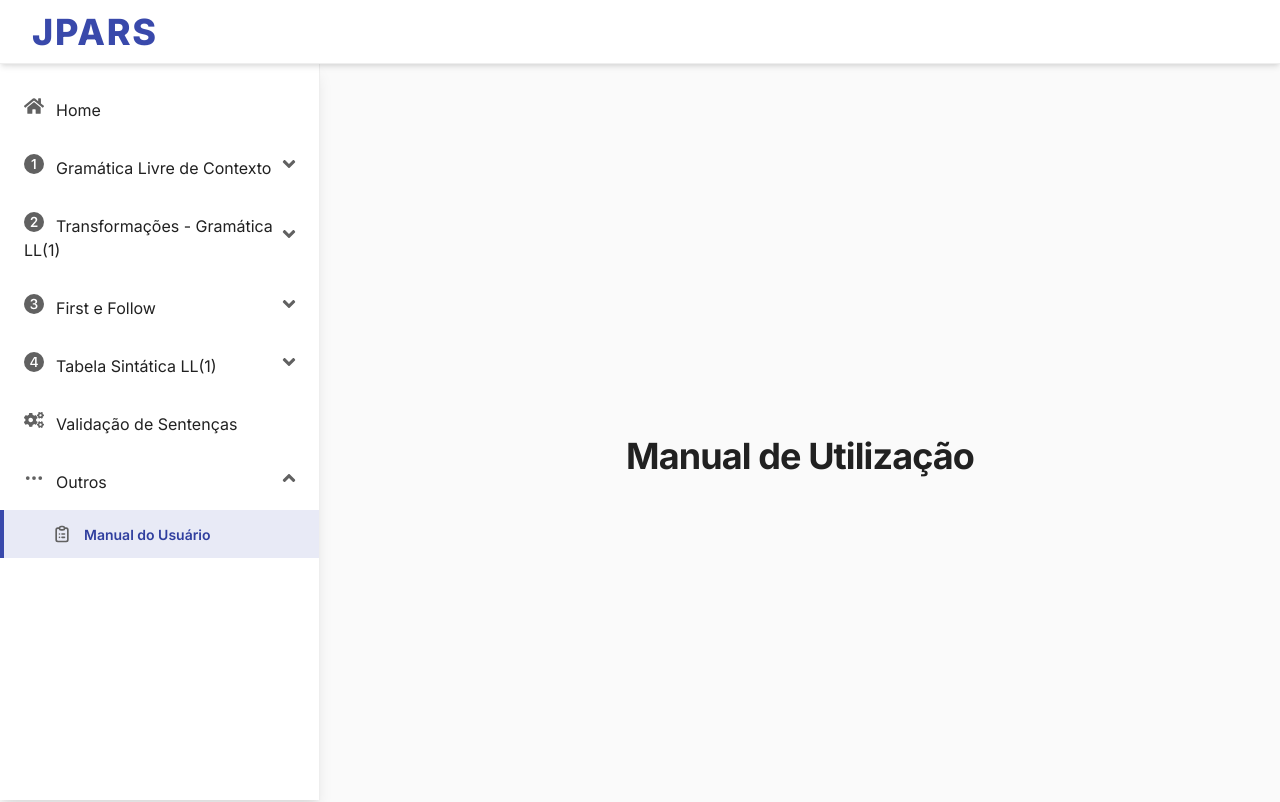
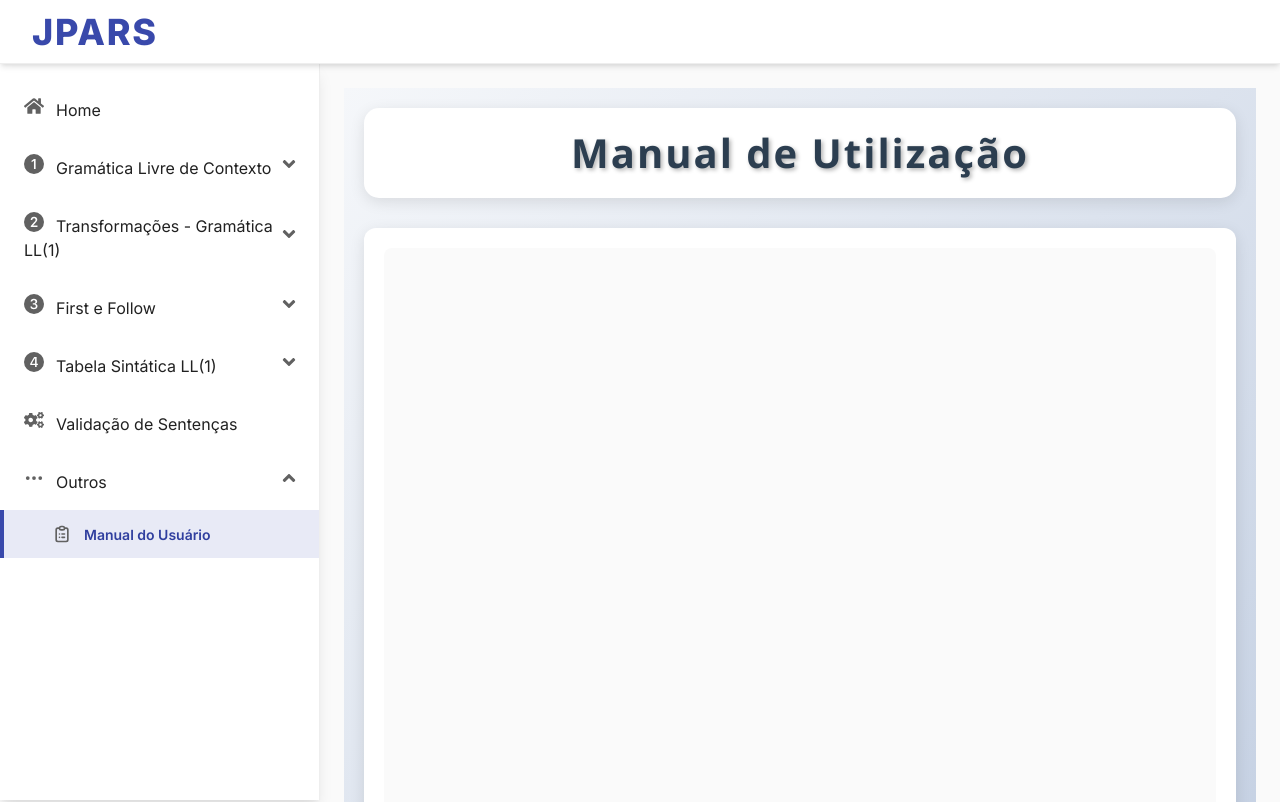
Before and after one commit to pknebel/frontend-jpars, a React (Create React App) app: page /manual in a window 1280 px wide. Shown: the top 802 px of the page. Built offline with nearby package versions, Linux system fonts and the light colour scheme.

Commit message:
adicionando manual de utilização e ajustes visuais

```diff
--- a/src/App.jsx
+++ b/src/App.jsx
@@ -9,7 +9,7 @@ import FirstFollow from './pages/FirstFollow';
 import GeracaoTabelaSintatica from './pages/GeracaoTabelaSintatica/index';
 import RecuperacaoErros from './pages/RecuperacaoErros/index';
 import ValidacaoSentenca from './pages/ValidacaoSentenca';
-import Manual from './pages/Manual';
+import Manual from './pages/Manual/index';
 import styled from 'styled-components';
 import { GramaticaProvider } from './contexts/GramaticaContext';
 
--- a/src/pages/Manual.jsx
+++ /dev/null
@@ -1,11 +0,0 @@
-import React from 'react'
-
-const Manual = () => {
-  return (
-    <div className='default'>
-      <h1>Manual de Utilização</h1>
-    </div>
-  )
-}
-
-export default Manual
--- /dev/null
+++ b/src/pages/Manual/index.jsx
@@ -0,0 +1,22 @@
+import React from 'react';
+import './styles.css';
+
+export default function Manual() {
+  return (
+    <div className="manual-page">
+      <div className="header">
+        <h1>Manual de Utilização</h1>
+      </div>
+
+      <div className="main-content">
+        <div className="pdf-container">
+          <iframe
+            src="/manual.pdf"
+            title="Manual da Ferramenta - JPARS"
+            className="pdf-viewer"
+          />
+        </div>
+      </div>
+    </div>
+  );
+}
--- /dev/null
+++ b/src/pages/Manual/styles.css
@@ -0,0 +1,95 @@
+/* Estilos para a página Manual */
+.manual-page {
+  min-height: 100vh;
+  padding: 20px;
+  font-family: 'Segoe UI', Tahoma, Geneva, Verdana, sans-serif;
+  background: linear-gradient(135deg, #f5f7fa 0%, #c3cfe2 100%);
+}
+
+/* Header */
+.header {
+  text-align: center;
+  margin-bottom: 30px;
+  padding: 20px;
+  background: #c7c7c9ff;
+  color: #2c3e50;
+  border-radius: 15px;
+  box-shadow: 0 4px 15px rgba(0, 0, 0, 0.1);
+}
+
+.header h1 {
+  font-size: 2.5rem;
+  margin: 0;
+  text-shadow: 2px 2px 4px rgba(0, 0, 0, 0.3);
+}
+
+/* Main Content */
+.main-content {
+  max-width: 1200px;
+  margin: 0 auto;
+}
+
+/* PDF Container */
+.pdf-container {
+  background: white;
+  border-radius: 12px;
+  padding: 20px;
+  box-shadow: 0 4px 15px rgba(0, 0, 0, 0.1);
+  overflow: hidden;
+}
+
+.pdf-viewer {
+  width: 100%;
+  height: 80vh;
+  min-height: 600px;
+  border: none;
+  border-radius: 8px;
+}
+
+/* Responsividade */
+@media (max-width: 768px) {
+  .manual-page {
+    padding: 15px;
+  }
+
+  .header {
+    padding: 15px;
+    margin-bottom: 20px;
+  }
+
+  .header h1 {
+    font-size: 2rem;
+  }
+
+  .pdf-container {
+    padding: 15px;
+  }
+
+  .pdf-viewer {
+    height: 70vh;
+    min-height: 500px;
+  }
+}
+
+@media (max-width: 480px) {
+  .manual-page {
+    padding: 10px;
+  }
+
+  .header {
+    padding: 15px;
+  }
+
+  .header h1 {
+    font-size: 1.5rem;
+  }
+
+  .pdf-container {
+    padding: 10px;
+  }
+
+  .pdf-viewer {
+    height: 60vh;
+    min-height: 400px;
+  }
+}
--- a/src/pages/ValidacaoSentenca/index.jsx
+++ b/src/pages/ValidacaoSentenca/index.jsx
@@ -538,7 +538,7 @@ export default function ValidacaoSentenca() {
                                 className={`production-cell ${shouldHighlightCell(rowIndex, colIndex) ? 'highlighted-cell' : ''}`}
                               >
                                 {col.sync ? (
-                                  <span className="sync-text">synch</span>
+                                  <span className="sync-text">sync</span>
                                 ) : col.producao && col.producao.elementosTransicao.length > 0 ? (
                                   <span className="production-text">
                                     {col.producao.naoTerminal} → {col.producao.elementosTransicao.join(' ')}
```
Also changed, not shown: 2 other files (tests, documents, lock files or other folders).
